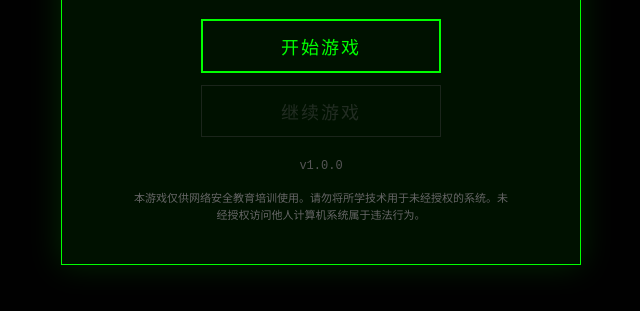
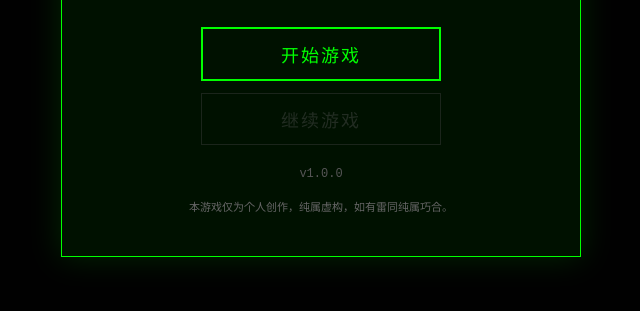
Before and after one commit to maple-pwn/campus-defender, a plain HTML site: page index.html in a window 1280 px wide. Shown: the part 375-686 px from the top of the page, without its empty margins (319-959 px from the left). Drawn offline with Linux system fonts and the light colour scheme.

Commit message:
tweak: 免责声明改为个人创作声明

```diff
--- a/index.html
+++ b/index.html
@@ -17,7 +17,7 @@
         <button id="continue-btn" class="overlay-btn secondary" disabled>继续游戏</button>
       </div>
       <p class="version-info">v1.0.0</p>
-      <p class="disclaimer">本游戏仅供网络安全教育培训使用。请勿将所学技术用于未经授权的系统。未经授权访问他人计算机系统属于违法行为。</p>
+      <p class="disclaimer">本游戏仅为个人创作，纯属虚构，如有雷同纯属巧合。</p>
     </div>
   </div>
 
```
